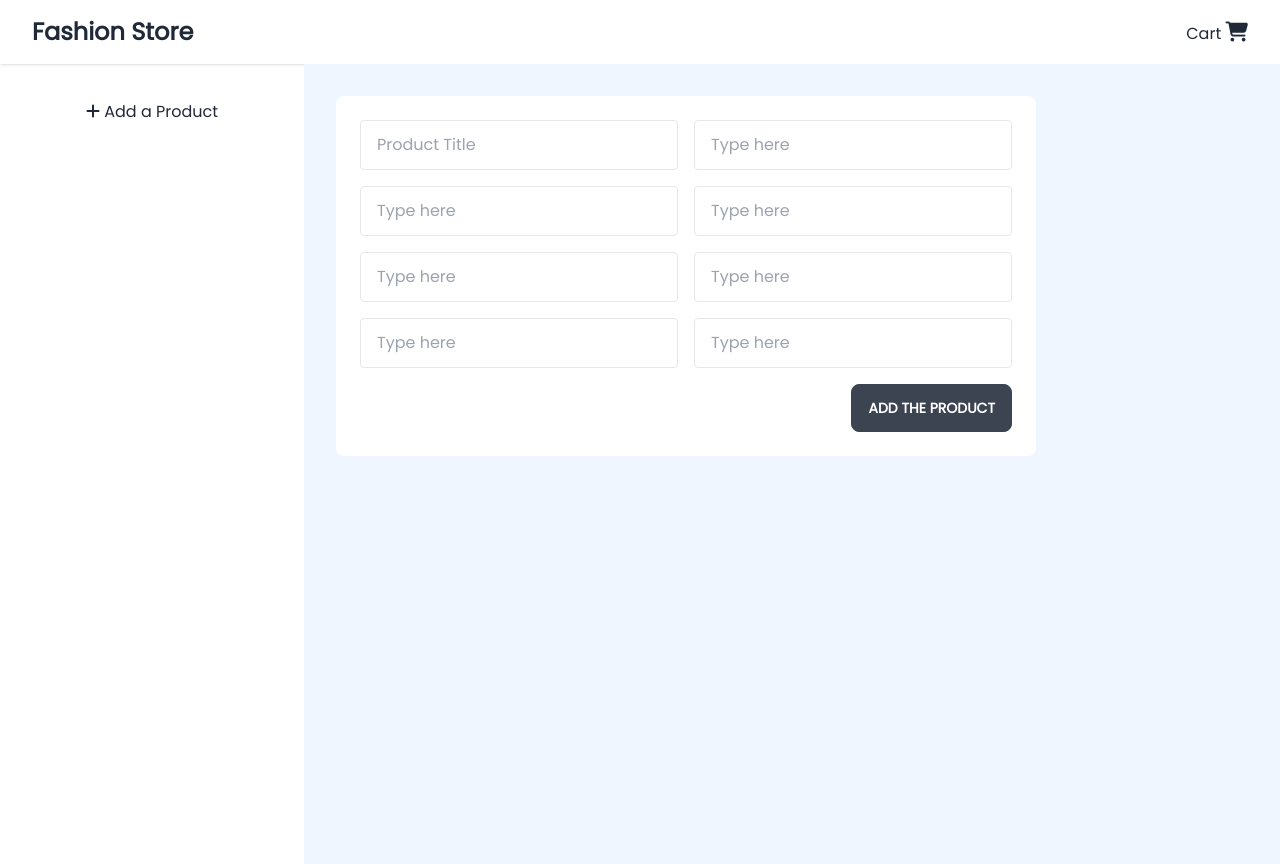
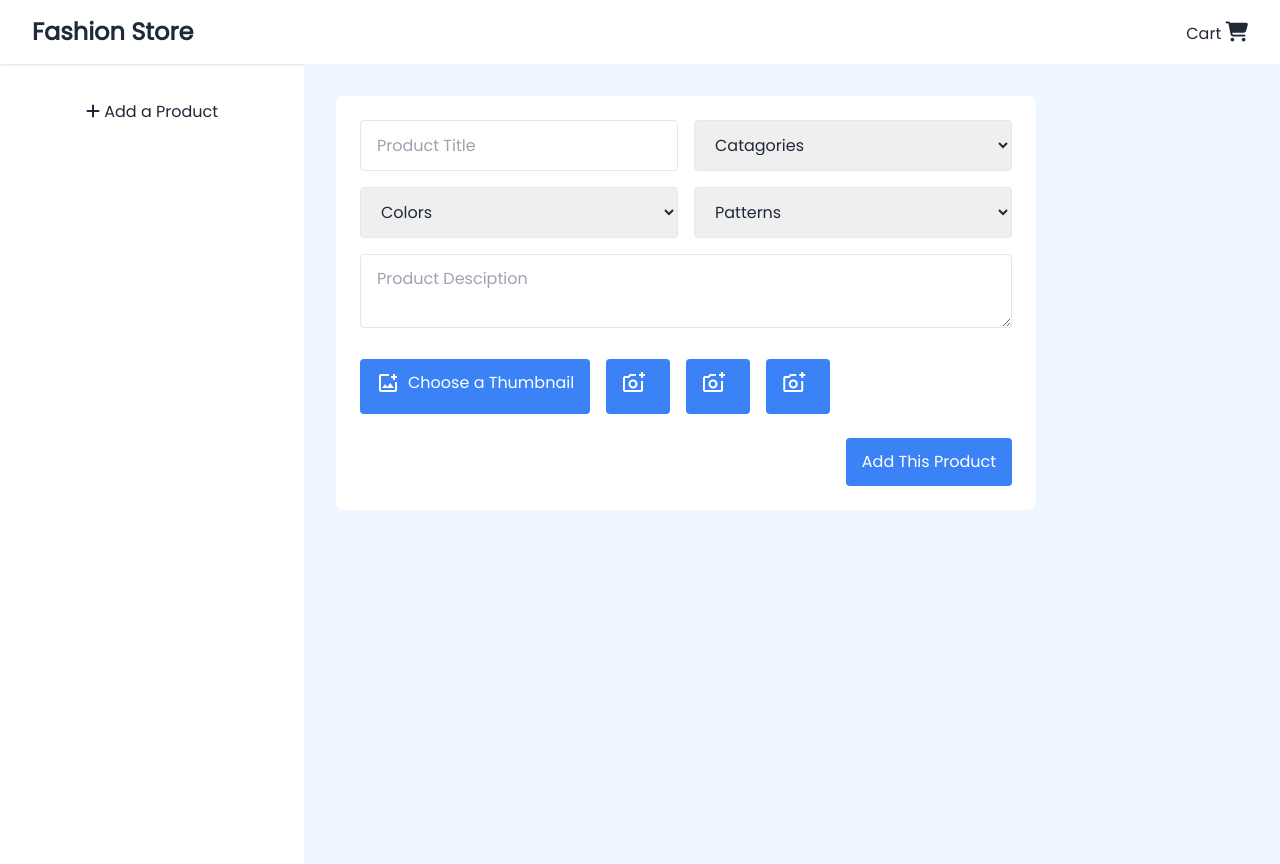
Before and after one commit to Amdadullah-Raihan/digital-fashion-store-client, a React (Create React App) app: page /dashboard in a window 1280 px wide. Built offline with nearby package versions, Linux system fonts and the light colour scheme.

Commit message:
add product page designed

```diff
--- a/public/index.html
+++ b/public/index.html
@@ -25,6 +25,8 @@
       Learn how to configure a non-root public URL by running `npm run build`.
     -->
     <script src="https://kit.fontawesome.com/a369e2dde9.js" crossorigin="anonymous"></script>
+    <link rel="stylesheet"
+      href="https://fonts.googleapis.com/css2?family=Material+Symbols+Outlined:opsz,wght,FILL,GRAD@20..48,100..700,0..1,-50..200" />
     <title>Digital Fashion Store</title>
   </head>
   <body>
--- a/src/pages/Dashboard/Dashboard.js
+++ b/src/pages/Dashboard/Dashboard.js
@@ -2,6 +2,7 @@ import React from 'react'
 import { Link, Outlet, Route, Routes } from 'react-router-dom'
 import AllUsers from './DashboardPages/AllUsers'
 import AddProduct from './DashboardPages/AddProduct'
+
 
 const Dashboard = () => {
   return (
--- a/src/pages/Dashboard/DashboardPages/AddProduct.js
+++ b/src/pages/Dashboard/DashboardPages/AddProduct.js
@@ -1,4 +1,6 @@
 import React from 'react'
+import addPhoto from '../../../assests/icons/add-photo.png'
+
 
 const AddProduct = () => {
     return (
@@ -7,16 +9,75 @@ const AddProduct = () => {
 
                 <div className="grid grid-cols-1 md:grid-cols-2 gap-4">
                     <input type="text" placeholder="Product Title" className="w-full max-w-xs border px-4 py-3 rounded" />
-                    <input type="text" placeholder="Type here" className="w-full max-w-xs border px-4 py-3 rounded" />
-                    <input type="text" placeholder="Type here" className="w-full max-w-xs border px-4 py-3 rounded" />
-                    <input type="text" placeholder="Type here" className="w-full max-w-xs border px-4 py-3 rounded" />
-                    <input type="text" placeholder="Type here" className="w-full max-w-xs border px-4 py-3 rounded" />
-                    <input type="text" placeholder="Type here" className="w-full max-w-xs border px-4 py-3 rounded" />
-                    <input type="text" placeholder="Type here" className="w-full max-w-xs border px-4 py-3 rounded" />
-                    <input type="text" placeholder="Type here" className="w-full max-w-xs border px-4 py-3 rounded" />
+
+                    <select className="rounded border px-4 py-3 w-full max-w-xs">
+                        <option disabled selected>Catagories</option>
+                        <option >Shirts</option>
+                        <option>Buttons</option>
+                        <option>Tie</option>
+                        <option>Belts</option>
+                        <option>Cufflinks and studds
+                        </option>
+                        <option>Vests</option>
+                    </select>
+                    <select className="rounded border px-4 py-3 w-full max-w-xs">
+                        <option disabled selected>Colors</option>
+                        <option>white</option>
+                        <option>blue</option>
+                        <option>black</option>
+                        <option>red</option>
+                        <option>orage</option>
+                        <option>purple</option>
+                        <option>brown</option>
+                        <option>Beige</option>
+                    </select>
+                    <select className="rounded border px-4 py-3 w-full max-w-xs">
+                        <option disabled selected>Patterns</option>
+                        <option>Solid</option>
+                        <option>Printed</option>
+                        <option>Striped</option>
+
+                    </select>
+
+                </div>
+
+                <div className='mt-4'>
+                    <textarea className='w-full border rounded min-h-16 px-4 py-3' placeholder='Product Desciption'></textarea>
+                </div>
+                <div className='my-6 flex gap-4'>
+                    <input type="file" className='hidden' />
+                    <label htmlFor="file" className='bg-blue-500 text-white flex itmes-center px-4 py-3 rounded'>
+                        <span class="material-symbols-outlined mr-2">
+                            add_photo_alternate
+                        </span>
+                        Choose a Thumbnail
+                    </label>
+
+
+                    <label htmlFor="file" className='bg-blue-500 text-white text-center px-4 py-3 rounded'>
+                        <span class="material-symbols-outlined mr-2">
+                            add_a_photo
+                        </span>
+                    </label>
+
+                    <label htmlFor="file" className='bg-blue-500 text-white text-center px-4 py-3 rounded'>
+                        <span class="material-symbols-outlined mr-2">
+                            add_a_photo
+                        </span>
+                    </label>
+
+                    <label htmlFor="file" className='bg-blue-500 text-white text-center px-4 py-3 rounded'>
+                        <span class="material-symbols-outlined mr-2">
+                            add_a_photo
+                        </span>
+                    </label>
+
                 </div>
                 <div className='mt-4 w-full text-right'>
-                    <input type="submit" value='Add The Product' className='btn' name="" id="" />
+                 <button type="submit" className="bg-blue-500 text-white text-center px-4 py-3 rounded" >
+                         Add This Product
+                 </button>
+
                 </div>
             </form>
         </div>
```
Also changed, not shown: src/assests/icons/add-photo.png (added).
